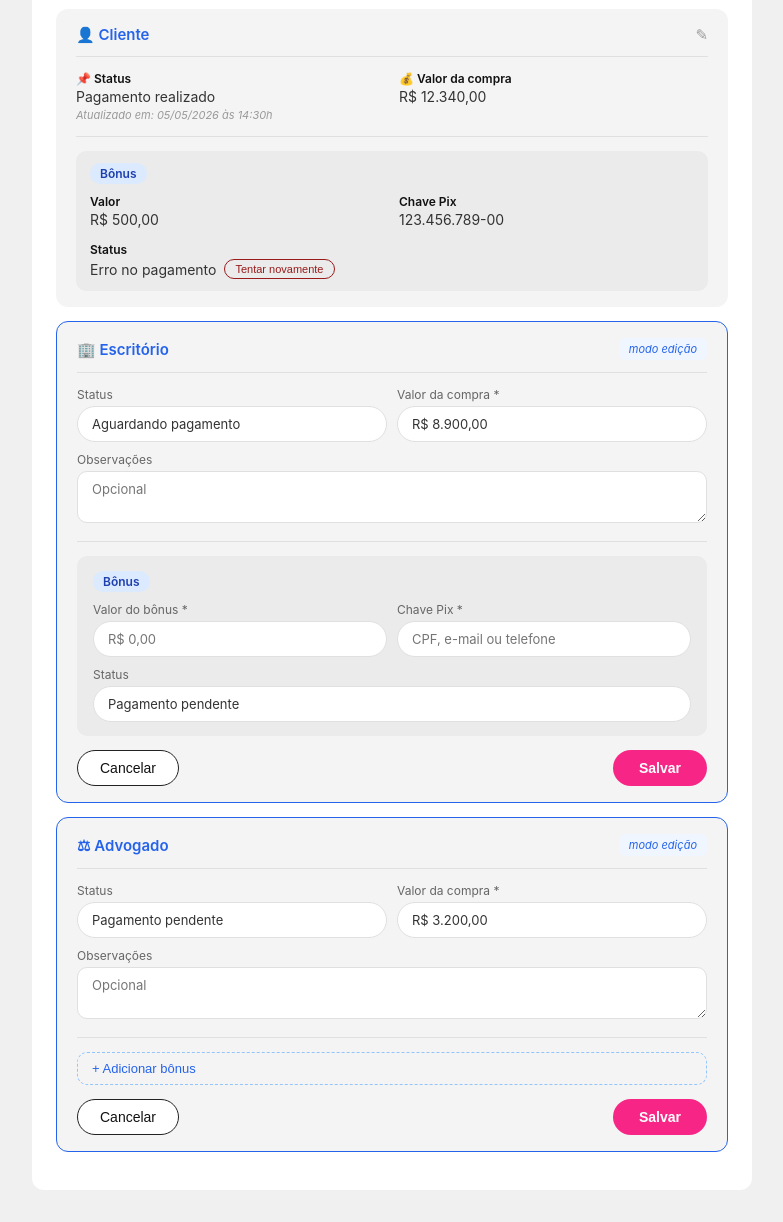
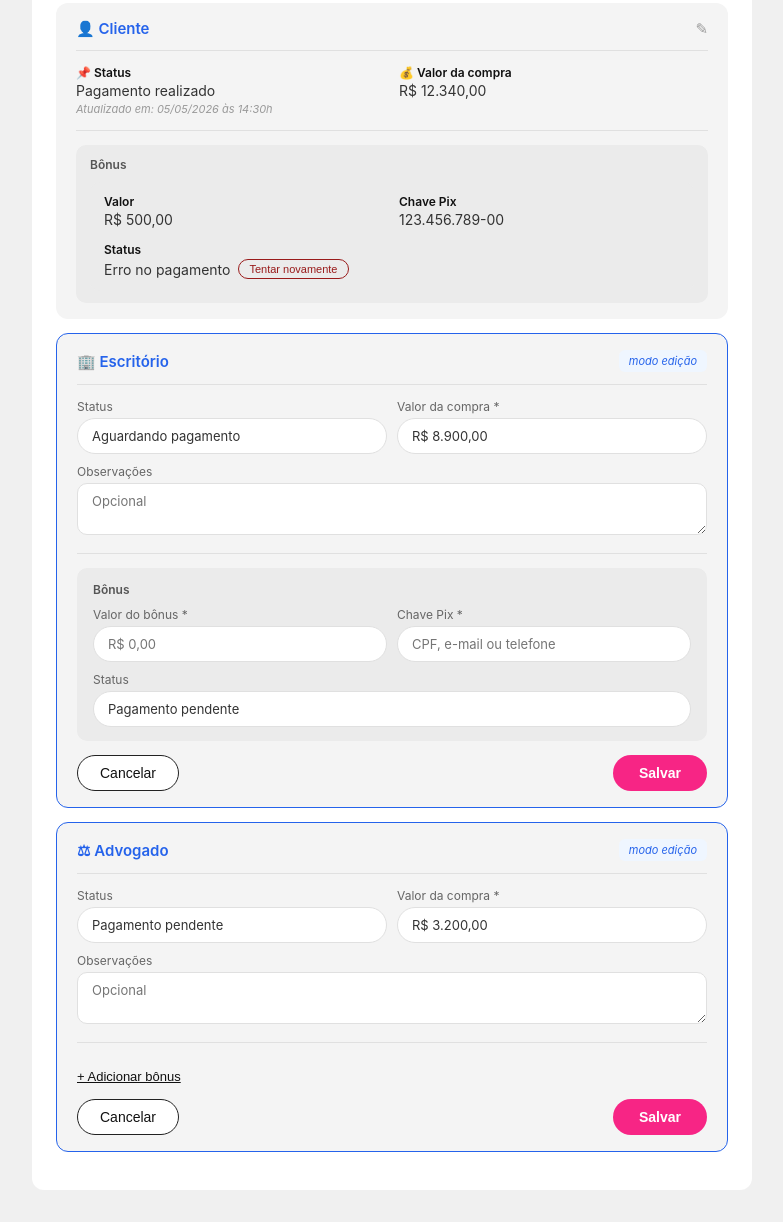
Before and after one commit to luisa-ctrl/prototipo-bonus, a plain HTML site: page index.html in a window 1280 px wide. Shown: the part 567-1789 px from the top of the page, without its empty margins (248-1031 px from the left). Drawn offline with Linux system fonts and the light colour scheme.

Commit message:
Update HTML

```diff
--- a/index.html
+++ b/index.html
@@ -32,13 +32,12 @@
   /* Bloco bônus — cinza, label azul, status como texto simples */
   .bonus-block { background: #ebebeb; border-radius: 10px; padding: 12px 14px; margin-top: 10px; }
   .bonus-header { display: flex; align-items: center; justify-content: space-between; margin-bottom: 10px; }
-  .bonus-label { background: #dbeafe; color: #1e40af; font-size: 12px; font-weight: 600; padding: 3px 10px; border-radius: 999px; }
-  .bonus-status { font-size: 14px; color: #333; }
-  .retry-btn { background: none; border: 1px solid #991b1b; border-radius: 999px; padding: 3px 10px; font-size: 11px; cursor: pointer; color: #991b1b; margin-left: 8px; }
+  .bonus-title { font-size: 12px; font-weight: 600; color: #555; margin-bottom: 10px; }
+  .bonus-status { font-size: 14px; color: #333; white-space: nowrap; }
+  .retry-btn { background: none; border: 1px solid #991b1b; border-radius: 999px; padding: 3px 10px; font-size: 11px; cursor: pointer; color: #991b1b; margin-left: 8px; white-space: nowrap; }
   .retry-btn:hover { background: #fee2e2; }
-
-  .add-btn { display: flex; align-items: center; gap: 6px; background: none; border: 1.5px dashed #93c5fd; border-radius: 10px; padding: 8px 14px; font-size: 13px; color: #2563eb; cursor: pointer; width: 100%; margin-top: 10px; }
-  .add-btn:hover { background: #eff6ff; border-color: #2563eb; }
+  .add-btn { background: none; border: none; padding: 0; font-size: 13px; color: #111; cursor: pointer; margin-top: 12px; text-decoration: underline; display: inline-flex; align-items: center; gap: 4px; }
+  .add-btn:hover { color: #555; }
 
   /* Modo edição */
   .edit-card { background: #f4f4f4; border-radius: 12px; padding: 16px 20px; margin-bottom: 14px; border: 1.5px solid #2563eb; }
@@ -57,9 +56,11 @@
   .btn-save { background: #f72585; border: none; border-radius: 999px; padding: 10px 26px; font-size: 14px; cursor: pointer; color: white; font-weight: 600; }
   .btn-save:hover { background: #d91a70; }
 
+  .bonus-block .field-grid { display: grid; grid-template-columns: 1fr 1fr; gap: 14px; overflow: hidden; }
+  .bonus-block .field-value { word-break: break-all; }
   .bonus-form-block { background: #ebebeb; border-radius: 10px; padding: 14px 16px; margin-top: 10px; }
   .bonus-form-header { margin-bottom: 12px; }
-  .status-row { display: flex; align-items: center; flex-wrap: nowrap; white-space: nowrap; }
+  .status-row { display: flex; align-items: center; flex-wrap: nowrap; overflow: hidden; }
 </style>
 </head>
 <body>
@@ -89,9 +90,7 @@
     </div>
     <hr class="divider">
     <div class="bonus-block">
-      <div class="bonus-header">
-        <span class="bonus-label">Bônus</span>
-      </div>
+      <h3 class="bonus-title">Bônus</h3>
       <div class="field-grid">
         <div>
           <p class="field-label">Valor</p>
@@ -147,19 +146,17 @@
     </div>
     <hr class="divider">
     <div class="bonus-block">
-      <div class="bonus-header">
-        <span class="bonus-label">Bônus</span>
-      </div>
-      <div class="field-grid">
+      <h3 class="bonus-title">Bônus</h3>
+      <div class="bonus-block .field-grid" style="display:grid; grid-template-columns:1fr 1fr; gap:14px; overflow:hidden;">
         <div>
           <p class="field-label">Valor</p>
           <p class="field-value">R$ 500,00</p>
         </div>
         <div>
           <p class="field-label">Chave Pix</p>
-          <p class="field-value">123.456.789-00</p>
+          <p class="field-value" style="word-break:break-all;">123.456.789-00</p>
         </div>
-        <div>
+        <div style="grid-column: 1 / -1;">
           <p class="field-label">Status</p>
           <div class="status-row">
             <p class="bonus-status">Erro no pagamento</p>
@@ -196,9 +193,7 @@
     </div>
     <hr class="divider">
     <div class="bonus-form-block">
-      <div class="bonus-form-header">
-        <span class="bonus-label">Bônus</span>
-      </div>
+      <h3 class="bonus-title">Bônus</h3>
       <div class="form-row">
         <div>
           <label class="form-label">Valor do bônus *</label>
```
